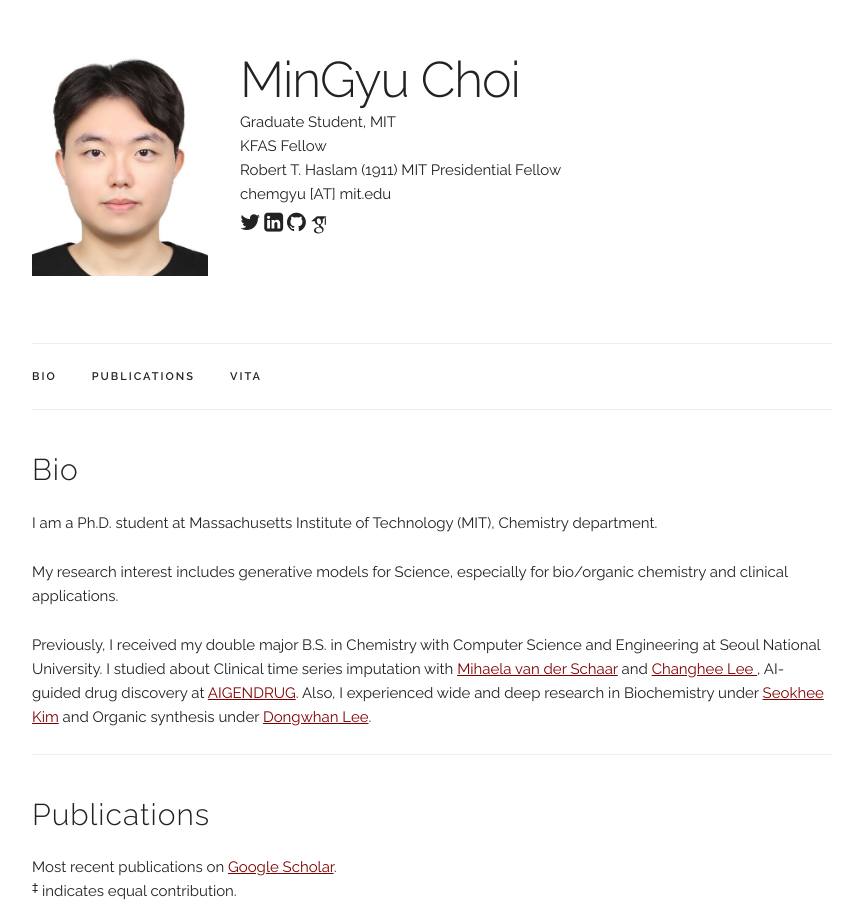
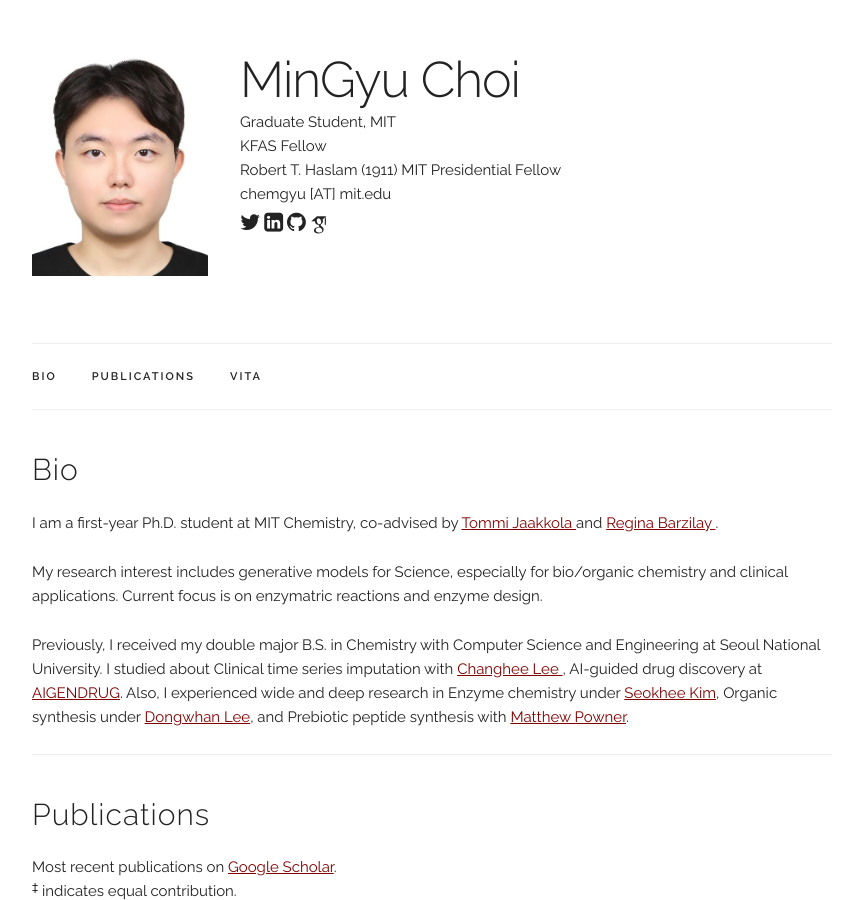
Before and after one commit to Chemgyu/Chemgyu.github.io, a Jekyll site: the page built from index.html, in a window 1280 px wide and 900 px high. Shown: the whole window, without its empty margins (208-1063 px from the left). Built offline with Jekyll 4.4.1, drawn with Linux system fonts in a browser that asks for light colours; some web fonts are replaced.

Commit message:
Update index.html

```diff
--- a/index.html
+++ b/index.html
@@ -6,18 +6,18 @@
 <div class="docs-section" id="bio">
   <h4>Bio</h4>
   <p>
-  I am a Ph.D. student at Massachusetts Institute of Technology (MIT), Chemistry department.
+  I am a first-year Ph.D. student at MIT Chemistry, co-advised by <a href="https://people.csail.mit.edu/tommi/" target="_blank">Tommi Jaakkola </a> and <a href="https://www.regina.csail.mit.edu/" target="_blank">Regina Barzilay </a>.
   </p>
 
   <p>
-  My research interest includes generative models for Science, especially for bio/organic chemistry and clinical applications.
+  My research interest includes generative models for Science, especially for bio/organic chemistry and clinical applications. Current focus is on enzymatric reactions and enzyme design.
   </p>
 
   <p>
   Previously, I received my double major B.S. in Chemistry with Computer Science and Engineering at Seoul National University.
-  I studied about Clinical time series imputation with <a href="https://www.vanderschaar-lab.com/" target="_blank">Mihaela van der Schaar</a> and <a href="https://sites.google.com/view/decision-intelligence/home" target="_blank">Changhee Lee </a>,
+  I studied about Clinical time series imputation with <a href="https://sites.google.com/view/decision-intelligence/home" target="_blank">Changhee Lee </a>,
   AI-guided drug discovery at <a href="https://www.aigendrug.com/" target="_blank">AIGENDRUG</a>.
-  Also, I experienced wide and deep research in Biochemistry under <a href="https://shkim115.wixsite.com/skimlab " target="_blank">Seokhee Kim</a>  and Organic synthesis under <a href="http://www.leelab.snu.ac.kr" target="_blank">Dongwhan Lee</a>.
+  Also, I experienced wide and deep research in Enzyme chemistry under <a href="https://shkim115.wixsite.com/skimlab " target="_blank">Seokhee Kim</a>, Organic synthesis under <a href="http://www.leelab.snu.ac.kr" target="_blank">Dongwhan Lee</a>, and Prebiotic peptide synthesis with <a href="https://pownerlab.com/index.html" target="_blank">Matthew Powner</a>.
   </p>
 
 
```
